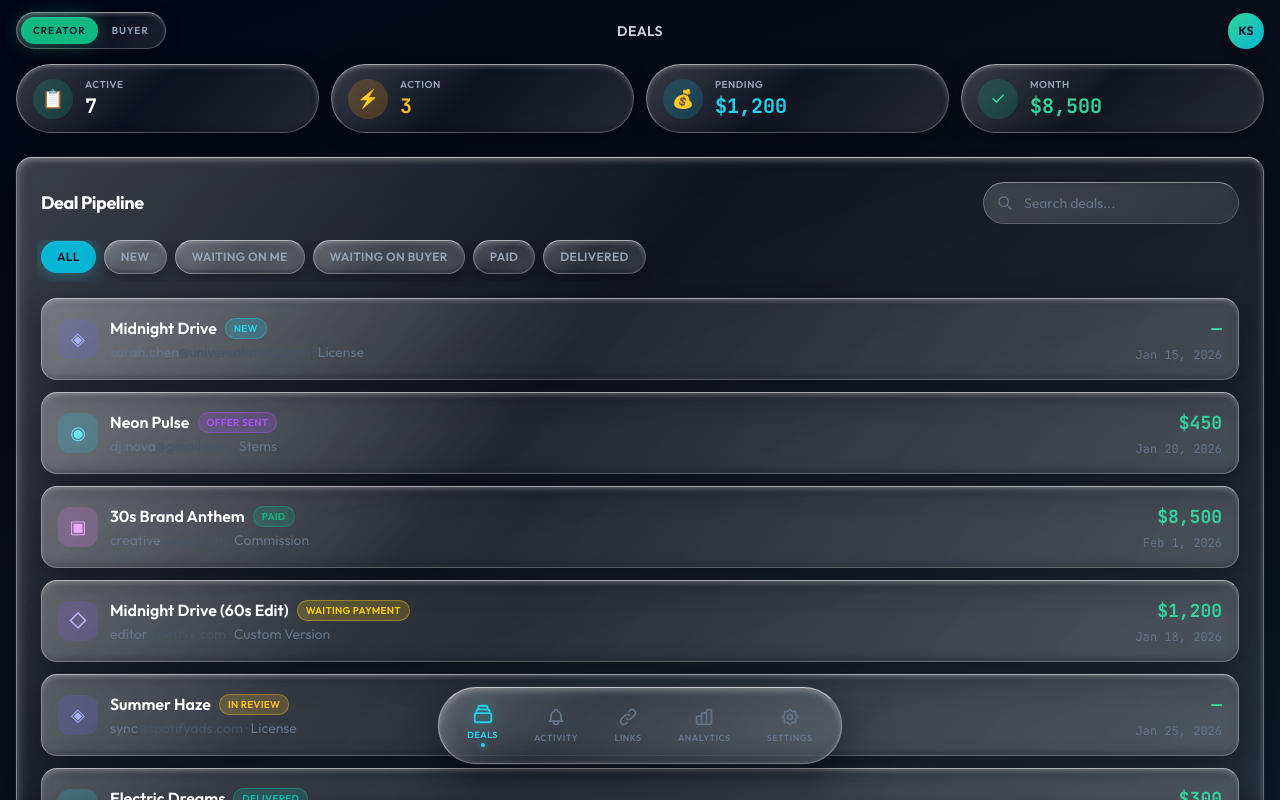
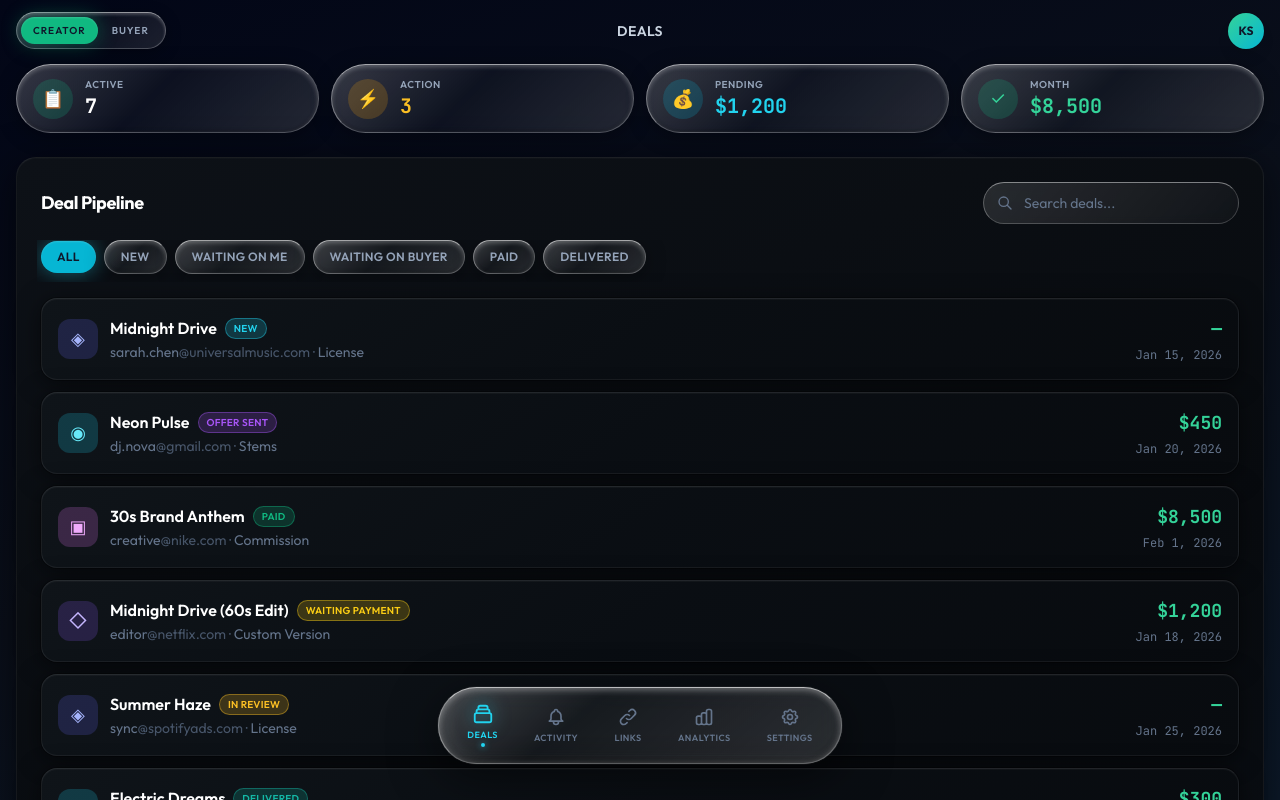
Before and after one commit to dpmr7n27mm-sketch/DealDesk, a React (Vite) app in the folder DealDesk-main/: page / in a window 1280 px wide. Shown: the top 800 px of the page. Built offline with nearby package versions, Linux system fonts and the light colour scheme.

Commit message:
Refactor DealsListDashboard component styling and comments
Removed unnecessary comments and updated class names for styling consistency.

```diff
--- a/DealDesk-main/src/components/DealsListDashboard.jsx
+++ b/DealDesk-main/src/components/DealsListDashboard.jsx
@@ -88,10 +88,6 @@ const sampleDeals = [
   }
 ];
 
-// ============================================
-// STATUS & TYPE CONFIGURATIONS
-// ============================================
-
 const statusConfig = {
   'New': 'status-new',
   'In Review': 'status-review',
@@ -123,7 +119,6 @@ export default function DealsListDashboard() {
   const [activeFilter, setActiveFilter] = useState('All');
   const [searchQuery, setSearchQuery] = useState('');
 
-  // Filter deals based on search and filter
   const filteredDeals = sampleDeals.filter(deal => {
     const matchesSearch = searchQuery === '' ||
       deal.requester.toLowerCase().includes(searchQuery.toLowerCase()) ||
@@ -140,7 +135,6 @@ export default function DealsListDashboard() {
     return matchesSearch && matchesFilter;
   });
 
-  // Calculate stats
   const stats = {
     active: sampleDeals.filter(d => !['Closed', 'Declined', 'Blocked', 'Expired'].includes(d.status)).length,
     needsAction: sampleDeals.filter(d => ['New', 'In Review', 'Needs Info'].includes(d.status)).length,
@@ -148,7 +142,6 @@ export default function DealsListDashboard() {
     thisMonth: sampleDeals.filter(d => d.status === 'Paid').reduce((sum, d) => sum + (d.amount || 0), 0)
   };
 
-  // Handle deal click
   const handleDealClick = (dealId) => {
     navigate(`/deals/${dealId}`);
   };
@@ -157,10 +150,9 @@ export default function DealsListDashboard() {
     <div className="space-y-6 animate-fade-in">
 
       {/* ==========================================
-          STATS ROW - Glassmorphism Pills
+          STATS ROW - Liquid Glass Pills
           ========================================== */}
       <div className="grid grid-cols-2 lg:grid-cols-4 gap-3">
-        {/* Active Deals */}
         <div className="glass-pill px-4 py-3 flex items-center gap-3">
           <div className="w-10 h-10 rounded-full bg-emerald-500/20 flex items-center justify-center flex-shrink-0">
             <span className="text-emerald-400 text-lg">📋</span>
@@ -171,8 +163,7 @@ export default function DealsListDashboard() {
           </div>
         </div>
 
-        {/* Needs Action */}
-        <div className="glass-pill px-4 py-3 flex items-center gap-3 border-amber-500/30">
+        <div className="glass-pill px-4 py-3 flex items-center gap-3">
           <div className="w-10 h-10 rounded-full bg-amber-500/20 flex items-center justify-center flex-shrink-0">
             <span className="text-amber-400 text-lg">⚡</span>
           </div>
@@ -182,7 +173,6 @@ export default function DealsListDashboard() {
           </div>
         </div>
 
-        {/* Pending Payment */}
         <div className="glass-pill px-4 py-3 flex items-center gap-3">
           <div className="w-10 h-10 rounded-full bg-cyan-500/20 flex items-center justify-center flex-shrink-0">
             <span className="text-cyan-400 text-lg">💰</span>
@@ -193,8 +183,7 @@ export default function DealsListDashboard() {
           </div>
         </div>
 
-        {/* This Month */}
-        <div className="glass-pill px-4 py-3 flex items-center gap-3 border-emerald-500/30">
+        <div className="glass-pill px-4 py-3 flex items-center gap-3">
           <div className="w-10 h-10 rounded-full bg-emerald-500/20 flex items-center justify-center flex-shrink-0">
             <span className="text-emerald-400 text-lg">✓</span>
           </div>
@@ -206,15 +195,15 @@ export default function DealsListDashboard() {
       </div>
 
       {/* ==========================================
-          DEAL PIPELINE SECTION
+          DEAL PIPELINE - Solid Dark Panel
           ========================================== */}
-      <div className="glass-card-strong p-4 sm:p-6 space-y-4">
+      <div className="solid-panel p-4 sm:p-6 space-y-4">
 
         {/* Header with Search */}
         <div className="flex flex-col sm:flex-row sm:items-center justify-between gap-4">
           <h2 className="text-lg font-bold text-white tracking-tight">Deal Pipeline</h2>
 
-          {/* Search - Glassmorphism Pill */}
+          {/* Search - Liquid Glass */}
           <div className="relative">
             <input
               type="text"
@@ -234,7 +223,7 @@ export default function DealsListDashboard() {
           </div>
         </div>
 
-        {/* Filter Pills */}
+        {/* Filter Pills - Liquid Glass */}
         <div className="flex items-center gap-2 overflow-x-auto pb-2 scrollbar-hide -mx-1 px-1">
           {filters.map(filter => (
             <button
@@ -243,7 +232,7 @@ export default function DealsListDashboard() {
               className={`px-4 py-2 text-xs font-semibold tracking-wide uppercase whitespace-nowrap transition-all duration-200 rounded-full ${
                 activeFilter === filter
                   ? 'bg-cyan-500 text-slate-900 shadow-lg glow-cyan-subtle'
-                  : 'glass-pill text-slate-400 hover:text-white hover:border-white/25'
+                  : 'glass-pill text-slate-400 hover:text-white'
               }`}
             >
               {filter}
@@ -251,24 +240,22 @@ export default function DealsListDashboard() {
           ))}
         </div>
 
-        {/* Deals List */}
+        {/* Deals List - Solid Dark Cards */}
         <div className="space-y-3">
           {filteredDeals.map((deal) => (
             <div
               key={deal.id}
               onClick={() => handleDealClick(deal.id)}
-              className="glass-card p-4 hover:border-cyan-500/30 hover:bg-slate-800/60 transition-all duration-200 cursor-pointer group"
+              className="solid-card p-4 transition-all duration-200 cursor-pointer group"
             >
               <div className="flex flex-col sm:flex-row sm:items-center justify-between gap-3">
 
                 {/* Left: Type Icon + Deal Info */}
                 <div className="flex items-center gap-3 min-w-0">
-                  {/* Type Icon */}
                   <div className={`w-10 h-10 rounded-xl flex items-center justify-center flex-shrink-0 ${typeConfig[deal.type]?.class || 'bg-slate-700'}`}>
                     <span className="text-lg">{typeConfig[deal.type]?.icon || '📋'}</span>
                   </div>
 
-                  {/* Deal Details */}
                   <div className="min-w-0 flex-1">
                     <div className="flex items-center gap-2 flex-wrap">
                       <span className="text-white font-semibold truncate group-hover:text-cyan-300 transition-colors">
@@ -312,7 +299,7 @@ export default function DealsListDashboard() {
           </div>
         )}
 
-        {/* Footer Stats */}
+        {/* Footer */}
         <div className="flex items-center justify-between pt-4 border-t border-white/5">
           <p className="text-sm text-slate-500">
             Showing <span className="text-slate-300 font-semibold">{filteredDeals.length}</span> of <span className="text-slate-300 font-semibold">{sampleDeals.length}</span> deals
```
